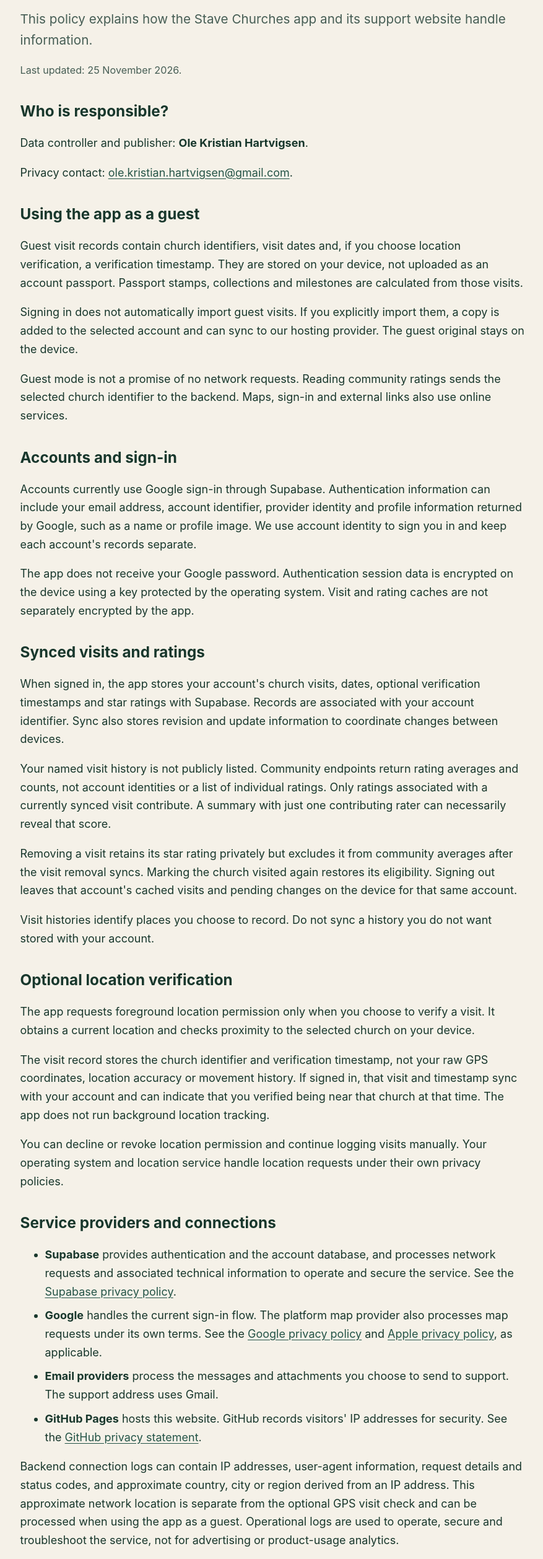
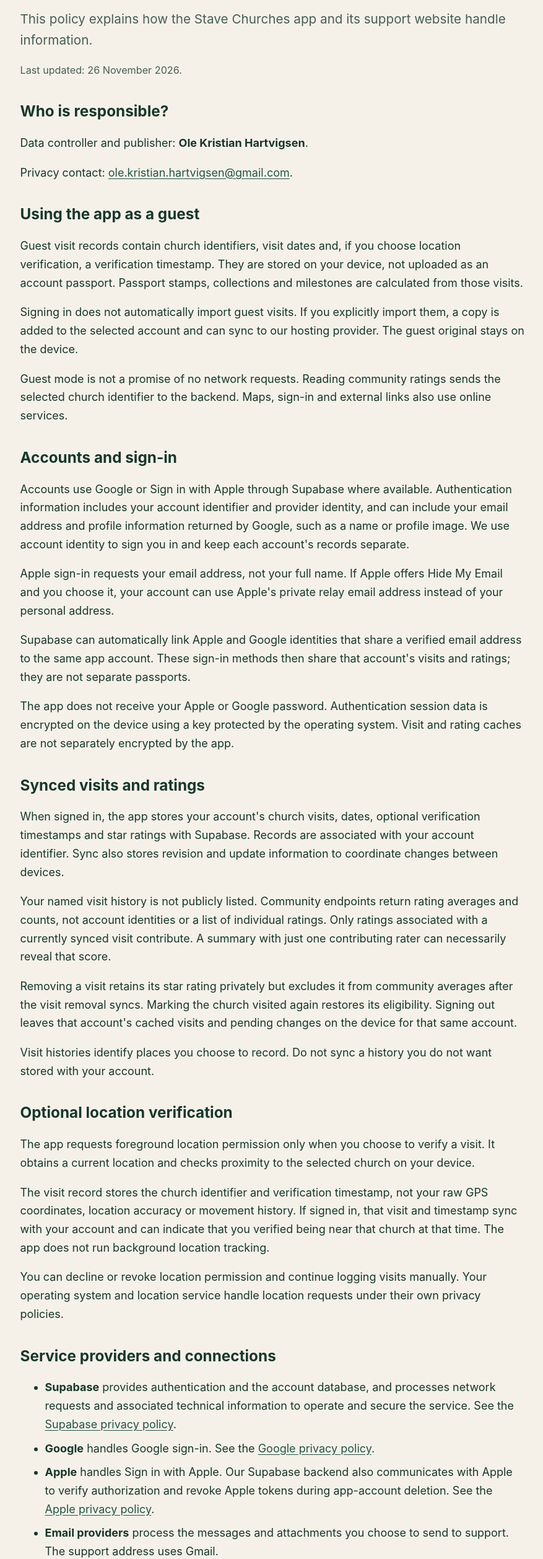
Before and after one commit to hartvix/stave-churches-site, a plain HTML site: page privacy.html in a window 1280 px wide. Shown: the part 199-2715 px from the top of the page at 62% size, without its empty margins (200-1077 px from the left). Drawn offline with Linux system fonts and the light colour scheme.

Commit message:
Explain Apple sign-in and linked-account deletion
Co-authored-by: Copilot <223556219+Copilot@users.noreply.github.com>

```diff
--- a/privacy.html
+++ b/privacy.html
@@ -22,7 +22,7 @@
   <main class="shell" id="main">
     <h1>Your visits. Your choices.</h1>
     <p class="lead">This policy explains how the Stave Churches app and its support website handle information.</p>
-    <p class="muted">Last updated: 25 November 2026.</p>
+    <p class="muted">Last updated: 26 November 2026.</p>
 
     <h2>Who is responsible?</h2>
     <p>Data controller and publisher: <strong>Ole Kristian Hartvigsen</strong>.</p>
@@ -34,8 +34,10 @@
     <p>Guest mode is not a promise of no network requests. Reading community ratings sends the selected church identifier to the backend. Maps, sign-in and external links also use online services.</p>
 
     <h2>Accounts and sign-in</h2>
-    <p>Accounts currently use Google sign-in through Supabase. Authentication information can include your email address, account identifier, provider identity and profile information returned by Google, such as a name or profile image. We use account identity to sign you in and keep each account's records separate.</p>
-    <p>The app does not receive your Google password. Authentication session data is encrypted on the device using a key protected by the operating system. Visit and rating caches are not separately encrypted by the app.</p>
+    <p>Accounts use Google or Sign in with Apple through Supabase where available. Authentication information includes your account identifier and provider identity, and can include your email address and profile information returned by Google, such as a name or profile image. We use account identity to sign you in and keep each account's records separate.</p>
+    <p>Apple sign-in requests your email address, not your full name. If Apple offers Hide My Email and you choose it, your account can use Apple's private relay email address instead of your personal address.</p>
+    <p>Supabase can automatically link Apple and Google identities that share a verified email address to the same app account. These sign-in methods then share that account's visits and ratings; they are not separate passports.</p>
+    <p>The app does not receive your Apple or Google password. Authentication session data is encrypted on the device using a key protected by the operating system. Visit and rating caches are not separately encrypted by the app.</p>
 
     <h2>Synced visits and ratings</h2>
     <p>When signed in, the app stores your account's church visits, dates, optional verification timestamps and star ratings with Supabase. Records are associated with your account identifier. Sync also stores revision and update information to coordinate changes between devices.</p>
@@ -51,10 +53,12 @@
     <h2>Service providers and connections</h2>
     <ul>
       <li><strong>Supabase</strong> provides authentication and the account database, and processes network requests and associated technical information to operate and secure the service. See the <a href="https://supabase.com/privacy">Supabase privacy policy</a>.</li>
-      <li><strong>Google</strong> handles the current sign-in flow. The platform map provider also processes map requests under its own terms. See the <a href="https://policies.google.com/privacy">Google privacy policy</a> and <a href="https://www.apple.com/legal/privacy/">Apple privacy policy</a>, as applicable.</li>
+      <li><strong>Google</strong> handles Google sign-in. See the <a href="https://policies.google.com/privacy">Google privacy policy</a>.</li>
+      <li><strong>Apple</strong> handles Sign in with Apple. Our Supabase backend also communicates with Apple to verify authorization and revoke Apple tokens during app-account deletion. See the <a href="https://www.apple.com/legal/privacy/">Apple privacy policy</a>.</li>
       <li><strong>Email providers</strong> process the messages and attachments you choose to send to support. The support address uses Gmail.</li>
       <li><strong>GitHub Pages</strong> hosts this website. GitHub records visitors' IP addresses for security. See the <a href="https://docs.github.com/en/site-policy/privacy-policies/github-general-privacy-statement">GitHub privacy statement</a>.</li>
     </ul>
+    <p>The platform map provider also processes map requests under its own terms and privacy policy, as applicable.</p>
     <p>Backend connection logs can contain IP addresses, user-agent information, request details and status codes, and approximate country, city or region derived from an IP address. This approximate network location is separate from the optional GPS visit check and can be processed when using the app as a guest. Operational logs are used to operate, secure and troubleshoot the service, not for advertising or product-usage analytics.</p>
     <p>External church, museum and other websites have their own privacy practices. This website contains no advertising, analytics scripts, external fonts or custom tracking cookies. The current app does not include advertising or product-analytics SDKs, and visit records are not used for advertising or cross-app tracking.</p>
     <p>The account database is configured in Supabase's Europe region. This is not a promise that all providers or all processing stay in Europe. Supabase and its subprocessors may process information in other countries. Its <a href="https://supabase.com/legal/customer-resources/data-processing-addendum">data processing addendum</a> provides for Standard Contractual Clauses where applicable to international transfers. Google, Apple, GitHub and email providers also process information according to their respective privacy terms.</p>
@@ -62,8 +66,9 @@
     <h2>Retention and deletion</h2>
     <p>Guest records stay on the device until you remove visits or the local app data is removed. Account records remain until you edit/remove them or delete the account, subject to the retained-rating behaviour described above. Unsynced local data and guest visits can be lost if the app or its data is removed.</p>
     <p>You can request account deletion inside the app at <strong>Account &gt; Delete my account</strong>. After server confirmation, the app clears that account's cached visits, ratings and session on the deleting device. Separate guest visits and other accounts' caches stay in place. Cloud deletion removes the app account, its identities and refresh sessions, visits and ratings; deleted ratings stop contributing to community summaries.</p>
+    <p>Starting deletion of an Apple-linked account asks for fresh Apple confirmation before saving a new pending request. Cancelling that confirmation leaves the account intact. After confirmation, our backend exchanges the one-use Apple authorization code, verifies the Apple identity and revokes the resulting Apple refresh token before deleting the app account. Our deletion code does not persist these Apple credentials or include them in diagnostic messages.</p>
     <p>A hash-only technical confirmation receipt remains without automatic expiry so an interrupted request can finish safely without relying on the deleted account's credentials. It does not contain an email, raw user identifier, visits or ratings. It is not a retained copy of the deleted passport.</p>
-    <p>Deletion does not delete your Google account, automatically remove support emails, or remotely erase cached data on other devices. Signing out is not account deletion. See <a href="index.html">account deletion support</a> if a request is interrupted or you cannot sign in.</p>
+    <p>Deletion applies to the whole app account, including linked Apple and Google sign-in methods. It does not delete your Apple or Google account, automatically remove support emails, or remotely erase cached data on other devices. Signing out is not account deletion. See <a href="index.html">account deletion support</a> if a request is interrupted or you cannot sign in.</p>
     <p>Supabase's current Free plan includes one-day retention for API and database service logs. This does not mean that all authentication audit records or provider security records expire after one day. Automatic daily project backups are not included on this plan.</p>
     <p>Writing authentication audit logs to the project database is disabled. This setting does not itself erase any older records. Security records held by service providers are subject to their own retention practices and are not promised to disappear when an app account is deleted.</p>
     <p>The publisher currently keeps no manual database backups or exports. We will update this information if the backup arrangements change.</p>
```
Also changed, not shown: index.html (+4 -2 lines).
